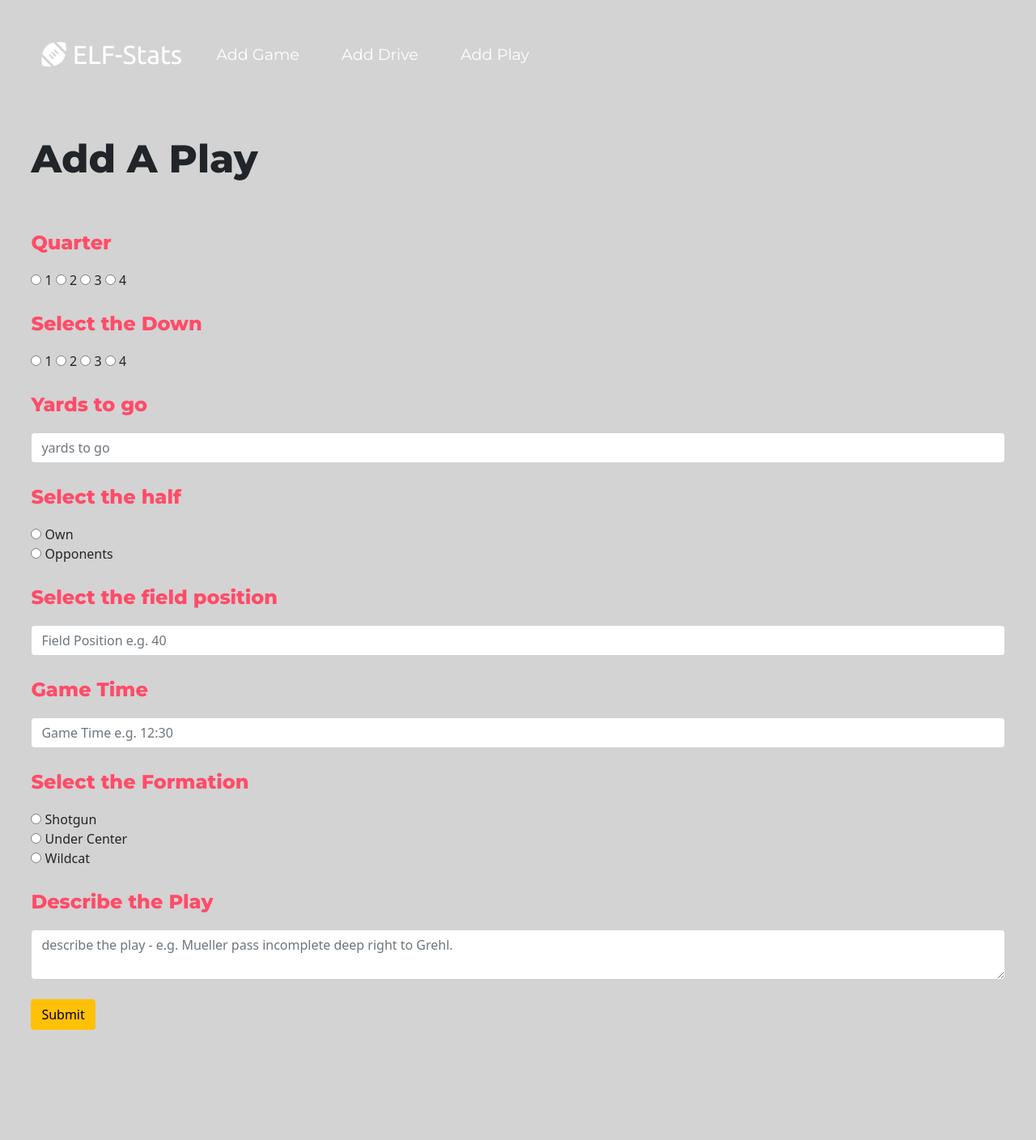
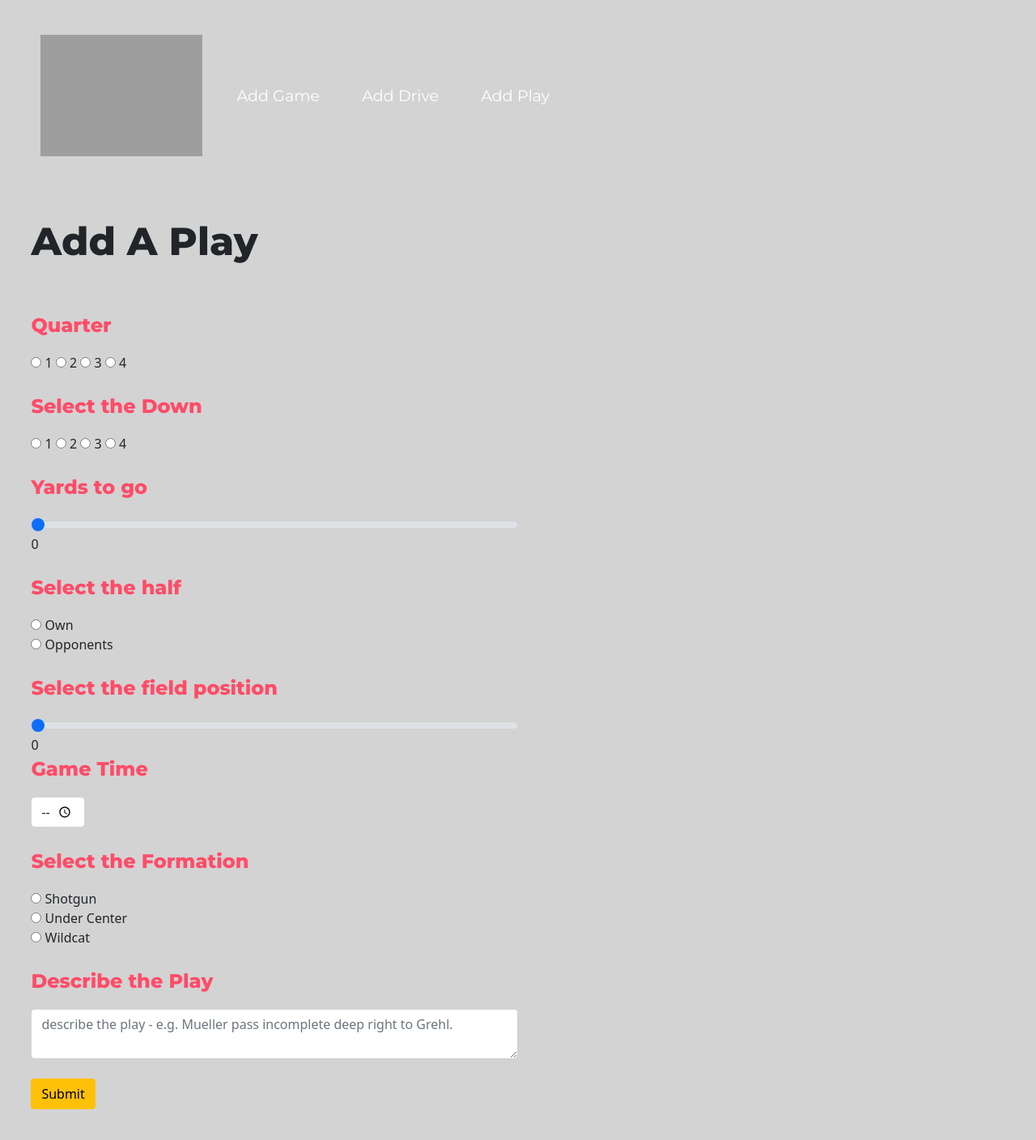
Before and after one commit to MoeBet/EuropeanLeagueOfFootball, a Flask app: page /play in a window 1280 px wide. Shown: the whole page at 81% size. Before the commit the page ends 1272 px from the top, so only its background shows below. Run offline with Flask 2, Linux system fonts and the light colour scheme; some libraries are stand-ins or nearby versions; grey boxes are pictures that could not be loaded.

Commit message:
unter add-play Regler eingefügt sowie die funktion eingebaut. Game Time in ein Time Field geändert - muss in add game auch noch passieren.
weiter alle forms auf 50% width geändert!

```diff
--- a/main.py
+++ b/main.py
@@ -2,6 +2,7 @@ from flask import Flask, render_template, request, redirect, url_for
 from flask_sqlalchemy import SQLAlchemy
 from flask_wtf import FlaskForm
 from wtforms import StringField, SubmitField, SelectField, DateTimeField, RadioField, DateField, TextAreaField
+from wtforms.fields.html5 import DecimalRangeField, TimeField
 from wtforms.validators import DataRequired
 from flask_bootstrap import Bootstrap
 
@@ -16,12 +17,11 @@ Bootstrap(app)
 
 # Forms
 class GameInfoForm(FlaskForm):
-    home = SelectField('Home Team', choices=['Barcelona Dragons', 'Berlin Thunder', 'Cologne Centurions',
-                                             'Frankfurt Galaxy', 'Hamburg Sea Devils', 'Leipzig Kings',
-                                             'Panthers Wroclaw', 'Stuttgart Surge'], validators=[DataRequired()])
-    away = SelectField('Away Team', choices=['Barcelona Dragons', 'Berlin Thunder', 'Cologne Centurions',
-                                             'Frankfurt Galaxy', 'Hamburg Sea Devils', 'Leipzig Kings',
-                                             'Panthers Wroclaw', 'Stuttgart Surge'], validators=[DataRequired()])
+    list_of_teams = ['Barcelona Dragons', 'Berlin Thunder', 'Cologne Centurions',
+                   'Frankfurt Galaxy', 'Hamburg Sea Devils', 'Leipzig Kings',
+                   'Panthers Wrocław', 'Stuttgart Surge']
+    home = SelectField('Home Team', choices=list_of_teams, validators=[DataRequired()])
+    away = SelectField('Away Team', choices=list_of_teams, validators=[DataRequired()])
     date = DateField('Date d/m/y', validators=[DataRequired()])
     time = DateTimeField('Start Time', format='%h/%m', validators=[DataRequired()])
     weather = SelectField(u'Weather', choices=['Sunny', 'Windy', 'Cloudy', 'Rain', 'Heavy Rain', 'Snow'],
@@ -48,10 +48,10 @@ class DriveForm(FlaskForm):
 class PlaysForm(FlaskForm):
     quarter = RadioField(choices=['1', '2', '3', '4'], validators=[DataRequired()])
     down = RadioField(choices=['1', '2', '3', '4'], validators=[DataRequired()])
-    yards_to_go = StringField('Yards to go', validators=[DataRequired()])
+    yards_to_go = DecimalRangeField('Yards to go', default=0, validators=[DataRequired()])
     field_pos_half = RadioField('FieldPosition', choices=['Own', 'Opponents'], validators=[DataRequired()])
-    field_pos_yard = StringField('Field Position', validators=[DataRequired()])
-    time = StringField('Gametime', validators=[DataRequired()])
+    field_pos_yard = DecimalRangeField('YardsFieldPosition', default=0, validators=[DataRequired()])
+    time = TimeField('Gametime', validators=[DataRequired()])
     shotgun = RadioField('Formation', choices=[('Shotgun'), ('Under Center'), ('Wildcat')], validators=[DataRequired()])
     play_description = TextAreaField(label=None, validators=[DataRequired()])
     submit = SubmitField('Submit')
--- a/static/css/styles.css
+++ b/static/css/styles.css
@@ -56,4 +56,17 @@ body {
 }
 
 .control-label {
-display: none;
+    display: none;
+}
+
+.yards-selector {
+    width: 50%
+}
+
+.form-control {
+    width: 50%
+}
+
+.game-time {
+    width: 5.5%;
+}
--- a/templates/addgame.html
+++ b/templates/addgame.html
@@ -12,7 +12,7 @@
 
 <div class="row">
      <div class="col-lg-12">
-        <h1 class="big-heading">Add A Play</h1>
+        <h1 class="big-heading">Add A Game</h1>
     </div>
 </div>
 
--- a/templates/addplay.html
+++ b/templates/addplay.html
@@ -43,17 +43,34 @@
         {% endfor %}
         <br>
         <br>
+           <script>
+            function outputUpdate(yards_to_go) {
+            document.querySelector('#selected-yards').value = yards_to_go;
+            }
+            </script>
         <p>Yards to go</p>
-        {{ wtf.form_field(form.yards_to_go, class='form-control', placeholder='yards to go') }}
+        <div class="slidecontainer">
+        {{ wtf.form_field(form.yards_to_go, class='yards-selector form-control form-range', min="0", max="100",
+            step="0.5", list=tickmarks, oninput="outputUpdate(value)", placeholder='yards to go') }}
+            <output for="form.yards_to_go" id="selected-yards">{{ form.yards_to_go.data }}</output>
+
+        </div>
         <br>
         <p>Select the half</p>
         {{ wtf.form_field(form.field_pos_half, class='form-control',) }}
         <br>
+            <script>
+            function outputUpdate(field_position) {
+            document.querySelector('#selected-field-position').value = field_position;
+            }
+            </script>
         <p>Select the field position</p>
-        {{ wtf.form_field(form.field_pos_yard, class='form-control', placeholder='Field Position e.g. 40') }}
+        {{ wtf.form_field(form.field_pos_yard, class='yards-selector form-control form-range', min="0", max="100",
+            step="0.5", list=tickmarks, oninput="outputUpdate(value)",) }}
+            <output for="form.yards_to_go" id="selected-field-position">{{ form.field_pos_yard.data }}</output>
         <br>
         <p>Game Time</p>
-        {{ wtf.form_field(form.time, class='form-control', placeholder='Game Time e.g. 12:30') }}
+        {{ wtf.form_field(form.time, class='form-control game-time', min="00:00", max="15:00",) }}
         <br>
         <p>Select the Formation</p>
         {{ wtf.form_field(form.shotgun, class='form-control', placeholder='yards to go') }}
--- a/templates/base.html
+++ b/templates/base.html
@@ -22,7 +22,9 @@
     {% block navbar %}
     <nav class="navbar navbar-expand-lg navbar-dark">
       <div class="container-fluid">
-        <a class="navbar-brand" href="/"><i class="fas fa-football-ball"></i> ELF-Stats</a>
+        <a class="navbar-brand" href="/">
+            <img src="{{url_for('.static', filename='images/logo.png')}}" width="200" alt="">
+        </a>
             <button class="navbar-toggler" type="button" data-bs-toggle="collapse" data-bs-target="#navbarSupportedContent" aria-controls="navbarSupportedContent" aria-expanded="false" aria-label="Toggle navigation">
             <span class="navbar-toggler-icon"></span>
             </button>
--- a/templates/game.html
+++ b/templates/game.html
@@ -3,7 +3,7 @@
 
 {% block content %}
 <h1>Plays</h1>
-<table class="table">
+<table class="table table-hover table-striped">
     <thead>
         <tr>
             <th>#</th>
```
Also changed, not shown: stats.db.
